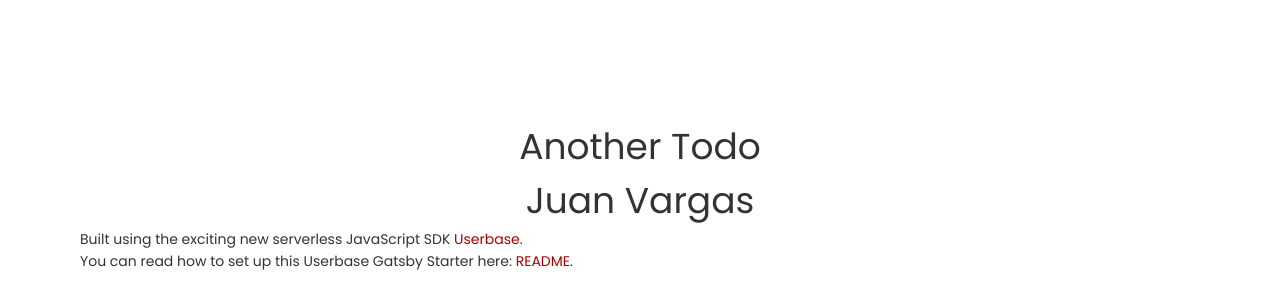
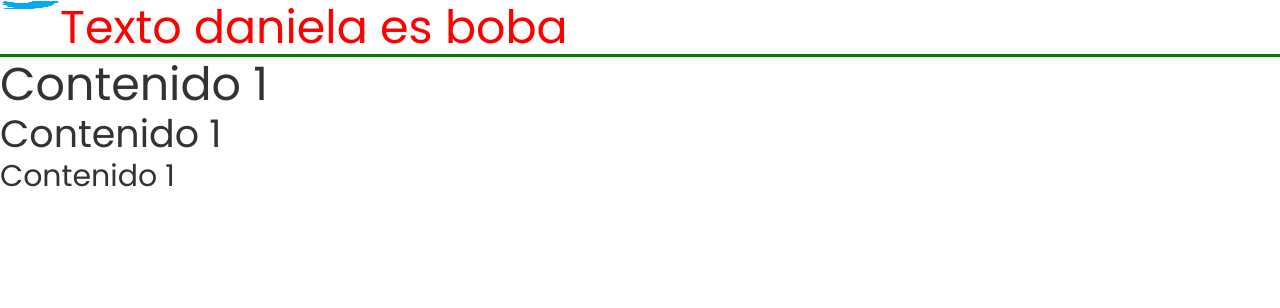
Before and after one commit to jpvargasdev/sporte-web, a Gatsby site: page / in a window 1280 px wide. Built offline with nearby package versions, Linux system fonts and the light colour scheme; Gatsby itself is replaced by a stand-in of ours.

Commit message:
feat: add templates and fix sass

```diff
--- a/gatsby-config.js
+++ b/gatsby-config.js
@@ -41,13 +41,11 @@ module.exports = {
       },
     },
     {
-      resolve: `gatsby-plugin-create-client-paths`,
+      resolve: "gatsby-plugin-resolve-src",
       options: {
-        prefixes: [`/app/*`],
-      },
-    }, // this (optional) plugin enables Progressive Web App + Offline functionality
-    // To learn more, visit: https://gatsby.dev/offline
-    // `gatsby-plugin-offline`,
+        addSassLoader: true
+      }
+    },
     "gatsby-plugin-offline",
   ],
 }
--- a/package.json
+++ b/package.json
@@ -19,10 +19,10 @@
     "babel-plugin-remove-graphql-queries": "^2.9.12",
     "gatsby": "^2.19.7",
     "gatsby-image": "^2.2.39",
-    "gatsby-plugin-create-client-paths": "^2.1.22",
     "gatsby-plugin-manifest": "^2.4.17",
     "gatsby-plugin-offline": "^3.2.16",
     "gatsby-plugin-react-helmet": "^3.1.21",
+    "gatsby-plugin-resolve-src": "^2.1.0",
     "gatsby-plugin-sass": "^2.1.27",
     "gatsby-plugin-sharp": "^2.4.3",
     "gatsby-source-filesystem": "^2.1.46",
--- /dev/null
+++ b/src/components/Header/Header.scss
@@ -0,0 +1,17 @@
+header {
+  width: 100%;
+  height: 5%;
+  display: flex;
+  flex-direction: row;
+  border-bottom-width: medium;
+  border-color: green;
+
+  img {
+    width: 60px;
+    height: 10px;
+  }
+
+  .title {
+    color: red;
+  }
+}
--- /dev/null
+++ b/src/components/Header/index.js
@@ -0,0 +1,18 @@
+import React from 'react';
+import IconHeader from '../../images/twitter.png';
+
+import './Header.scss';
+
+const Header = () => {
+  return(
+    <header>
+      <img
+        src={IconHeader}
+        alt='hello'
+      />
+      <h1 className="title">Texto daniela es boba</h1>
+    </header>
+  )
+}
+
+export default Header;
--- /dev/null
+++ b/src/components/Layout/index.js
@@ -0,0 +1,22 @@
+import React from "react";
+import PropTypes from "prop-types";
+
+//  components
+import Header from "../Header";
+
+const Layout = ({ children }) => {
+  return (
+    <>
+      <Header />
+      <main>
+        {children}
+      </main>
+    </>
+  )
+};
+
+Layout.propTypes = {
+  children: PropTypes.node.isRequired,
+};
+
+export default Layout;
--- a/src/components/components.scss
+++ b/src/components/components.scss
@@ -1,8 +1,2 @@
 @import "./AboutAuthor/aboutAuthor.scss";
-
-.about {
-  font-weight: bolder;
-  &-red {
-    color: red;
-  }
-}
+@import "./Header/Header.scss";
--- a/src/components/layout.js
+++ /dev/null
@@ -1,33 +0,0 @@
-import React from "react";
-import PropTypes from "prop-types";
-import { useStaticQuery, graphql } from "gatsby";
-
-const Layout = ({ children, ...rest }) => {
-  const data = useStaticQuery(graphql`
-    query SiteTitleQuery {
-      site {
-        siteMetadata {
-          title
-        }
-      }
-    }
-  `)
-  return (
-    <>
-      <div className="top-20 relative sm:px-20 px-10 py-10">
-        <main>{children}</main>
-      </div>
-    </>
-  )
-}
-
-Layout.propTypes = {
-  children: PropTypes.node.isRequired,
-  user: PropTypes.object,
-}
-
-Layout.defaultProps = {
-  user: null
-}
-
-export default Layout
--- a/src/pages/404.js
+++ b/src/pages/404.js
@@ -1,12 +1,10 @@
 import React from "react";
 
 // Components
-import Layout from "../components/layout";
-import SEO from "../components/seo";
+import Layout from "../components/Layout";
 
 const NotFoundPage = () => (
   <Layout>
-    <SEO title="404: Not found" />
     <h1>NOT FOUND</h1>
     <p>You just hit a route that doesn&#39;t exist... the sadness.</p>
   </Layout>
--- a/src/pages/app.js
+++ /dev/null
@@ -1,37 +0,0 @@
-import React from "react";
-import { Router, RouteComponentProps, Redirect } from "@reach/router";
-
-// // Auth
-// import PrivateRoute from "../components/auth/private-route";
-// import PublicRoute from "../components/auth/public-route";
-
-// // Components
-// import ForgotPassword from "../components/forgot-password";
-// import Login from "../components/login";
-// import Profile from "../components/profile";
-// import Signup from "../components/signup";
-// import Todo from "../components/todo";
-
-// Pages
-import IndexPage from "."
-
-class App extends React.Component {
-  render() {
-    return (
-      <Router>
-        <RouterPage path="/" pageComponent={<IndexPage />} />
-        {/* <PublicRoute path="/app/login" component={Login} />
-        <PublicRoute path="/app/forgot-password" component={ForgotPassword} />
-        <PublicRoute path="/app/signup" component={Signup} />
-        <PrivateRoute path="/app/todo" component={Todo} />
-        <PrivateRoute path="/app/profile" component={Profile} />
-        <PrivateRoute path="/app/profile/changePasswordNeeded" component={Profile} />
-        <RouterPage default={true} pageComponent={<Redirect to="/app/login" noThrow />} /> */}
-      </Router>
-    )
-  }
-}
-
-export default App
-
-const RouterPage = (props) => props.pageComponent;
--- a/src/pages/index.js
+++ b/src/pages/index.js
@@ -1,26 +1,21 @@
 import React from "react";
 
 // Components
-import Layout from "../components/layout";
-import SEO from "../components/seo";
-import AboutAuthor from "../components/AboutAuthor";
+import Layout from "../components/Layout";
+import Seo from "../components/Seo";
 
-// Styles
-import '../styles/site.scss';
+// Templates
+import Home from "../templates/Home";
+
+import '../styles/index.scss';
 
 const IndexPage = () => (
-  <Layout>
-    <SEO title="Home" />
-    <h1 className="m-0 text-4xl text-center">
-      Another Todo
-    </h1>
-    <AboutAuthor />
-    <p>
-      Built using the exciting new serverless JavaScript
-      {` `}SDK <a className="link" href="https://userbase.com/" target="_blank" rel="noopener noreferrer">Userbase</a>.
-    </p>
-    <p>You can read how to set up this Userbase Gatsby Starter here: <a className="link" href="https://github.com/jneterer/userbase-gatsby-starter/blob/master/README.md" target="_blank" rel="noopener noreferrer">README</a>.</p>
-  </Layout>
-)
+  <>
+    <Seo />
+    <Layout>
+      <Home />
+    </Layout>
+  </>
+);
 
-export default IndexPage
+export default IndexPage;
--- a/src/styles/site.scss
+++ b/src/styles/index.scss
@@ -8,7 +8,6 @@
 
 @import "./mixins/breakpoints";
 
-@import "./producing/reset";
 @import "./producing/base";
 @import "./producing/typography";
 
--- /dev/null
+++ b/src/templates/Home/index.js
@@ -0,0 +1,11 @@
+import React from "react";
+
+const Home = () => (
+  <>
+    <h1>Contenido 1</h1>
+    <h2>Contenido 1</h2>
+    <h3>Contenido 1</h3>
+  </>
+);
+
+export default Home;
```
Also changed, not shown: src/components/AboutAuthor/Link.stories.js (renamed from src/components/Link.stories.js), src/components/Seo/index.js (renamed from src/components/seo.js), src/components/index.js (added), src/images/twitter.png (added), 3 other files.
